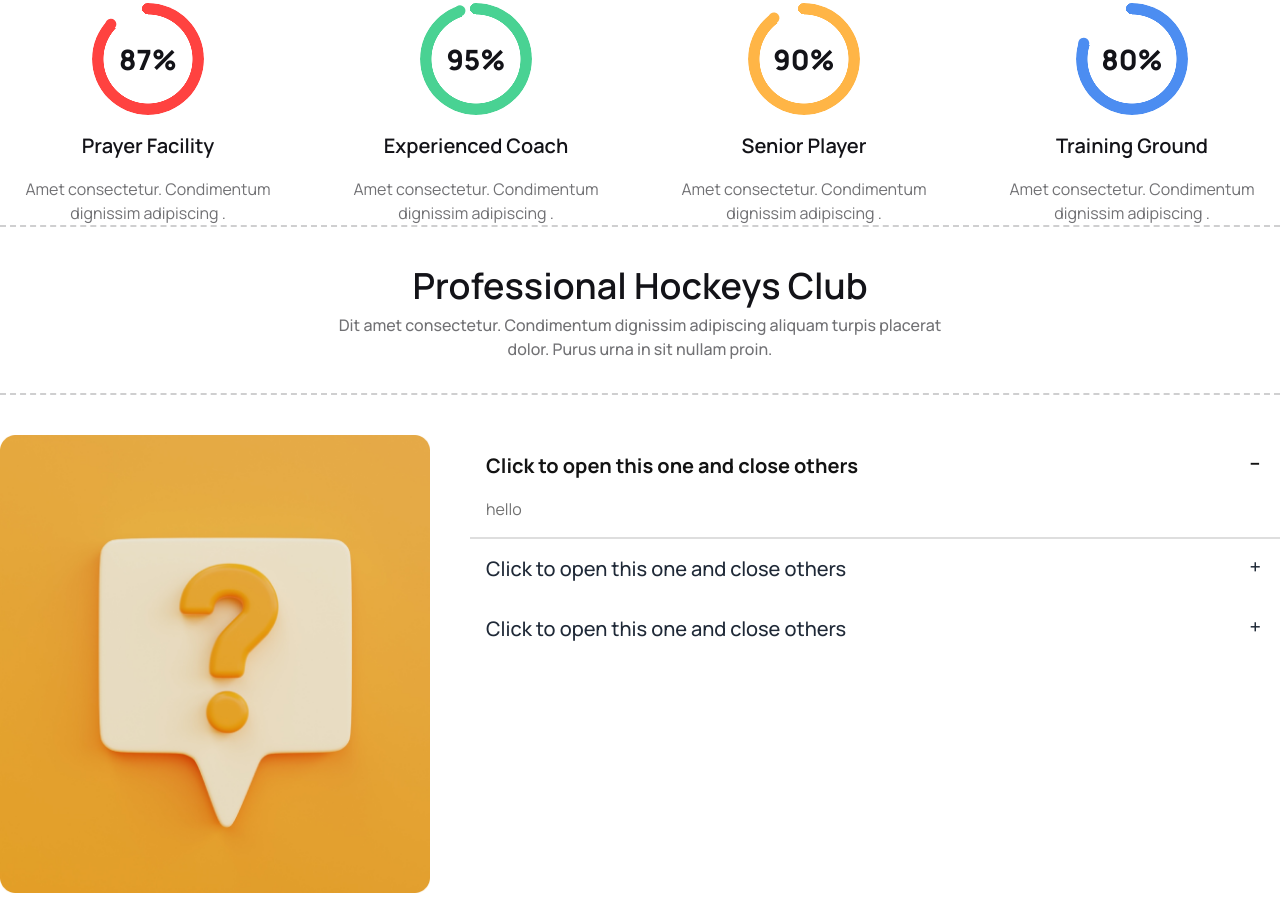
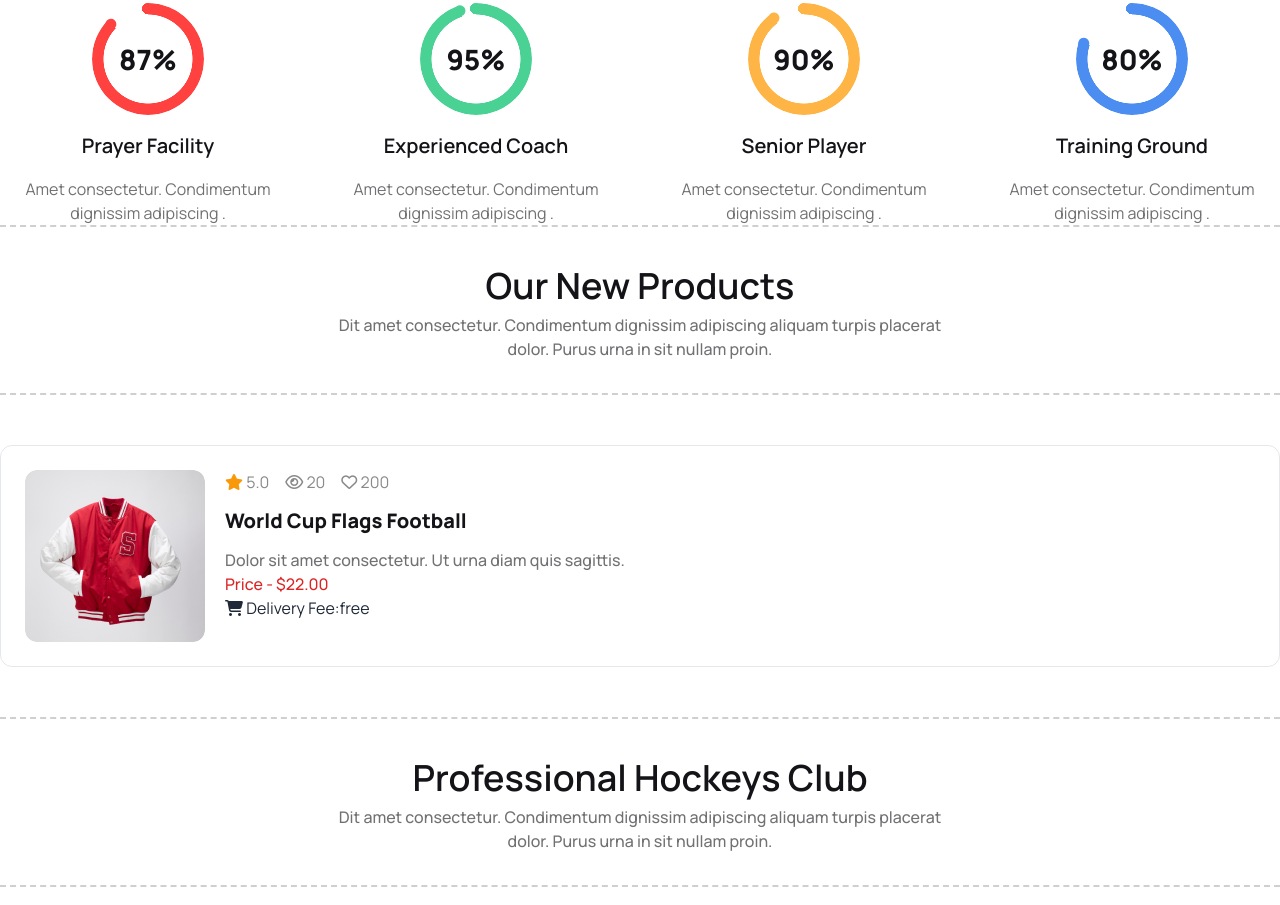
Before and after one commit to AbuMdNayeemKhan/project-3, a plain HTML site: page index.html in a window 1280 px wide. Shown: the part 315-1220 px from the top of the page. Drawn offline with nearby package versions, Linux system fonts and the light colour scheme.

Commit message:
some content added

```diff
--- a/index.html
+++ b/index.html
@@ -92,42 +92,91 @@
                 </div>
             </div>
         </section>
+        <!-- professional ended -->
+        <!-- new product start -->
+        <section>
+          <div class="border-t-2 border-b-2 border-[#131318] border-dashed border-opacity-20 pt-8 pb-8">
+            <h1 class="font-semibold text-[36px] text-[#131318] text-center">Our New Products</h1>
+            <p class="font-medium text-[#131318] opacity-60 text-center max-w-[607px] mx-auto">Dit amet consectetur. Condimentum dignissim adipiscing aliquam turpis placerat dolor. Purus urna in sit nullam proin. </p>
+          </div>
+          <div class="py-[50px]">
+            <!-- single product card -->
+            <div class="flex gap-5 border p-[24px] rounded-[12px]">
+              <div class="">
+                <img class="rounded-[12px]" src="Images/5.png" alt="single product logo">
+              </div>
+              <div>
+                <div class="flex gap-4">
+                  <div class="text-[#13131880]"><span class="text-[#F99808]"><i class="fas fa-star"></i></span> <span>5.0</span></div>
+                  <div class="text-[#13131880]"><span><i class="far fa-eye"></i></span> <span>20</span></div>
+                  <div class="text-[#13131880]"><span><i class="far fa-heart"></i> </span><span>200</span></div>
+                </div>
+                <h3 class="text-[#131318] text-[20px] my-3 font-extrabold">World Cup Flags Football</h3>
+                <p class="text-[#13131899] font-medium">Dolor sit amet consectetur. Ut urna diam quis sagittis.</p>
+                <div>
+                  <h5 class="text-red-600 text-4 font-medium">Price - $22.00</h5>
+                  <h6><span><i class="fas fa-shopping-cart"></i></span> <span>Delivery Fee:free</span></h6>
+                </div>
+              </div>
+            </div>
+            <!-- single  -->
+          </div>
+        </section>
+        <!-- new product ended -->
         <!-- clients start -->
         <section class="">
           <div class="border-t-2 border-b-2 border-[#131318] border-dashed border-opacity-20 pt-8 pb-8">
             <h1 class="font-semibold text-[36px] text-[#131318] text-center">Professional Hockeys Club</h1>
             <p class="font-medium text-[#131318] opacity-60 text-center max-w-[607px] mx-auto">Dit amet consectetur. Condimentum dignissim adipiscing aliquam turpis placerat dolor. Purus urna in sit nullam proin. </p>
           </div>
-          <div class="flex gap-10 py-10">
+          <div class="flex gap-10 py-10 items-center">
             <div class="min-w-[430px]">
               <img class="size-full" src="Images/11.png" alt="">
             </div>
             <div class="w-full">
               <div class="collapse collapse-plus border-b-2 border-[#DEDEDE] rounded-none">
                 <input type="radio" name="my-accordion-3" checked="checked" />
-                <div class="collapse-title text-[20px] font-bold text-[#131313]  ">
-                  Click to open this one and close others
+                <div class="collapse-title text-[20px] font-bold text-[#131313]">
+                  Our Equipment
                 </div>
                 <div class="collapse-content">
-                  <p class="text-[16px] font-normal text-[#131313] opacity-60">hello</p>
+                  <p class="text-[16px] font-normal text-[#131313] opacity-60">Dolor sit amet consectetur. Ut urna diam quis sagittis. Elit elit enim sagittis turpis in magna. Dolor sit amet consectetur. Ut urna diam quis sagittis. Elit elit enim sagittis turpis in magna.</p>
                 </div>
               </div>
-              <div class="collapse collapse-plus ">
+              <div class="collapse collapse-plus border-b-2 border-[#DEDEDE] rounded-none">
                 <input type="radio" name="my-accordion-3" />
-                <div class="collapse-title text-xl font-medium">
-                  Click to open this one and close others
+                <div class="collapse-title text-[20px] font-bold text-[#131313]">
+                  Hockey Training
                 </div>
                 <div class="collapse-content">
-                  <p>hello</p>
+                  <p>Dolor sit amet consectetur. Ut urna diam quis sagittis. Elit elit enim sagittis turpis in magna.</p>
                 </div>
               </div>
-              <div class="collapse collapse-plus ">
+              <div class="collapse collapse-plus border-b-2 border-[#DEDEDE] rounded-none">
                 <input type="radio" name="my-accordion-3" />
-                <div class="collapse-title text-xl font-medium">
-                  Click to open this one and close others
+                <div class="collapse-title text-[20px] font-bold text-[#131313]">
+                  Private Lessons
                 </div>
                 <div class="collapse-content">
-                  <p>hello</p>
+                  <p>Dolor sit amet consectetur. Ut urna diam quis sagittis. Elit elit enim sagittis turpis in magna.</p>
+                </div>
+              </div>
+              <div class="collapse collapse-plus border-b-2 border-[#DEDEDE] rounded-none">
+                <input type="radio" name="my-accordion-3" />
+                <div class="collapse-title text-[20px] font-bold text-[#131313]">
+                  Ski Touring
+                </div>
+                <div class="collapse-content">
+                  <p>Dolor sit amet consectetur. Ut urna diam quis sagittis. Elit elit enim sagittis turpis in magna.</p>
+                </div>
+              </div>
+              <div class="collapse collapse-plus rounded-none">
+                <input type="radio" name="my-accordion-3" />
+                <div class="collapse-title text-[20px] font-bold text-[#131313]">
+                  Booking
+                </div>
+                <div class="collapse-content">
+                  <p>Dolor sit amet consectetur. Ut urna diam quis sagittis. Elit elit enim sagittis turpis in magna.</p>
                 </div>
               </div>
             </div>
```
Also changed, not shown: test.html (+1 -1 lines).
